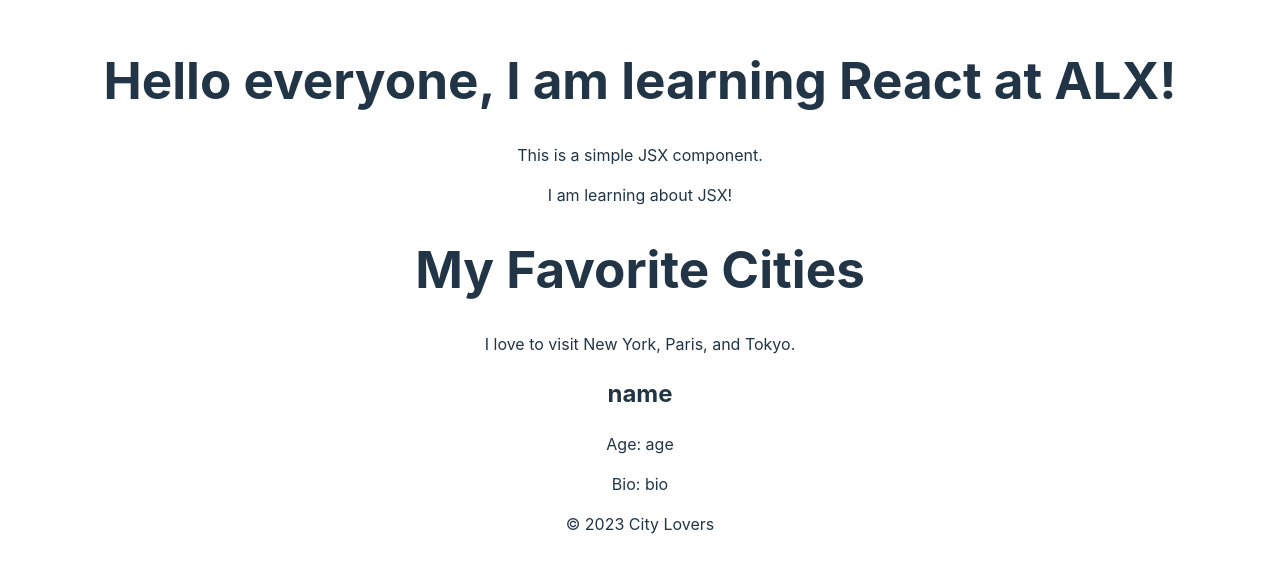
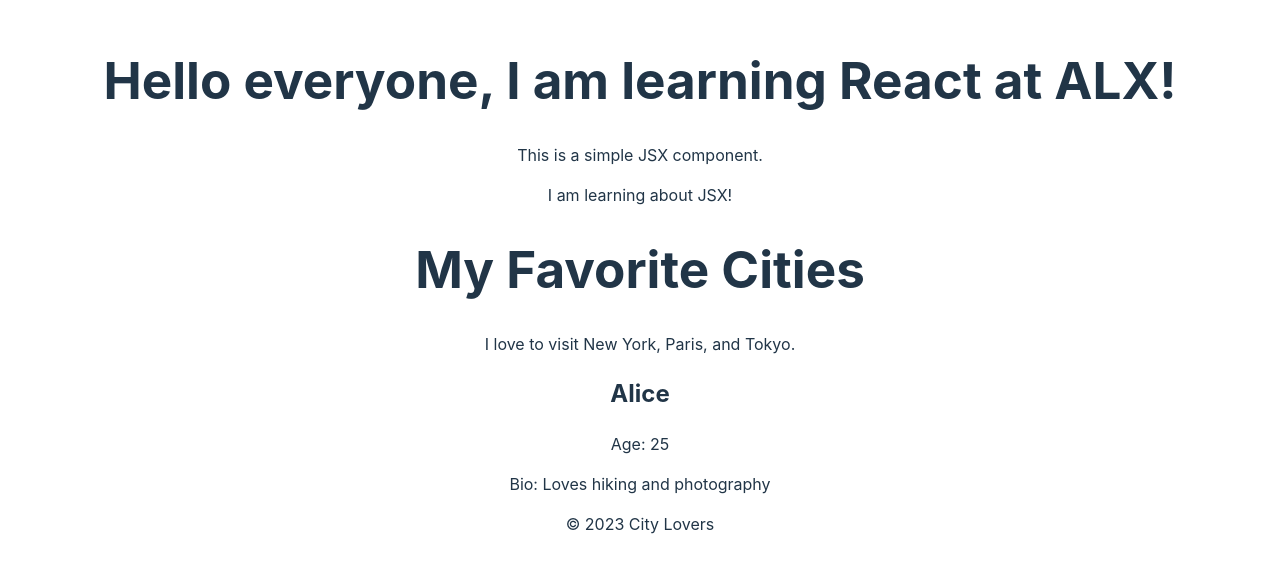
Before and after one commit to Maxzyto/alx-fe-reactjs, a React (Vite) app in the folder alx-react-app/: page / in a window 1280 px wide. Shown: the part 115-688 px from the top of the page. Built offline with nearby package versions, Linux system fonts and the light colour scheme.

Commit message:
props added

```diff
--- a/alx-react-app/src/components/UserProfile.jsx
+++ b/alx-react-app/src/components/UserProfile.jsx
@@ -1,11 +1,19 @@
-function UserProfile({ name, age, bio }) {
+import PropTypes from 'prop-types';
+
+const UserProfile = (props) => {
   return (
     <div>
-      <h2>{`name`}</h2>
-      <p>Age: {`age`}</p>
-      <p>Bio: {`bio`}</p>
+      <h2>{props.name}</h2>
+      <p>Age: {props.age}</p>
+      <p>Bio: {props.bio}</p>
     </div>
   );
-}
+};
 
-export default UserProfile
+UserProfile.propTypes = {
+  name: PropTypes.string.isRequired,
+  age: PropTypes.number.isRequired,
+  bio: PropTypes.string.isRequired,
+};
+
+export default UserProfile;
```
